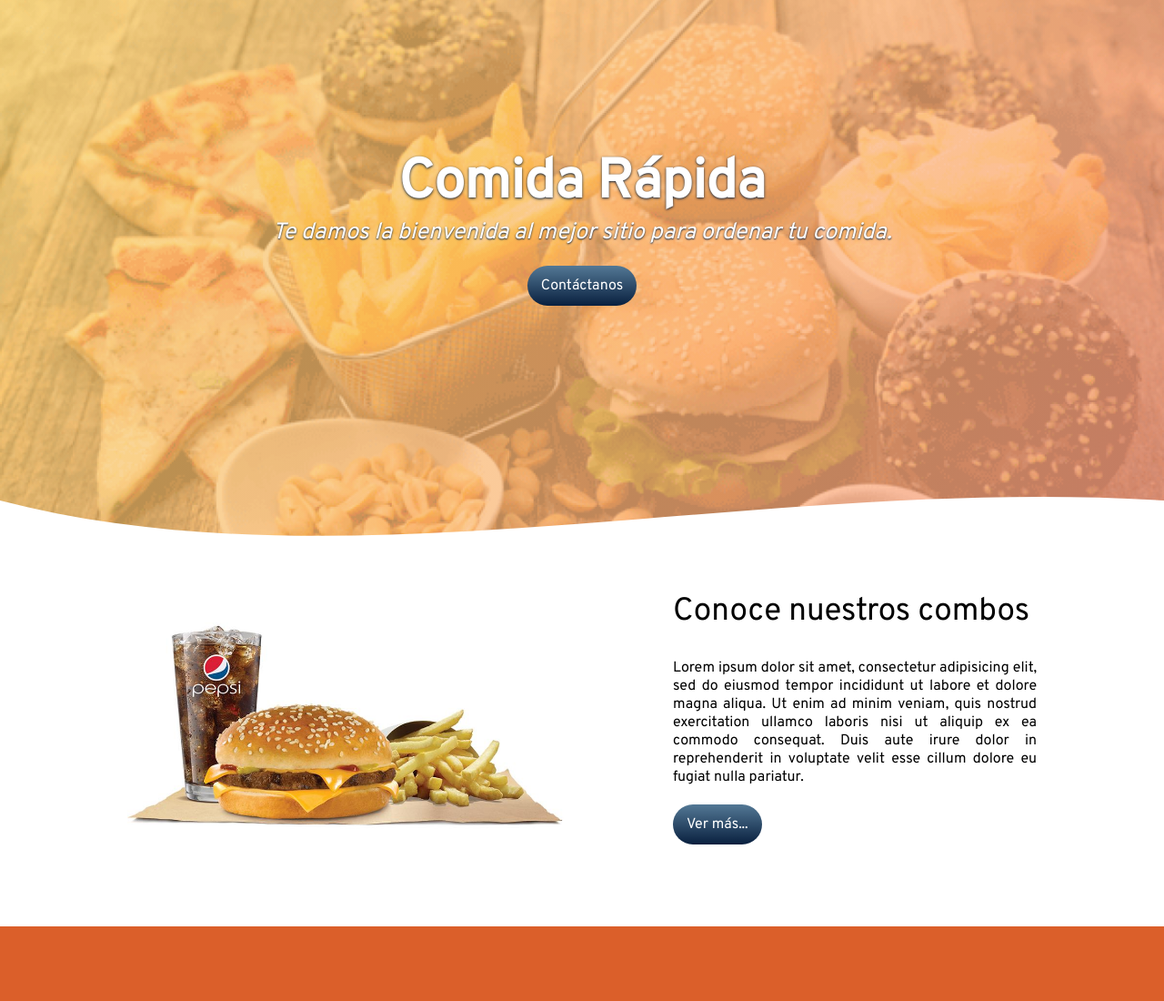
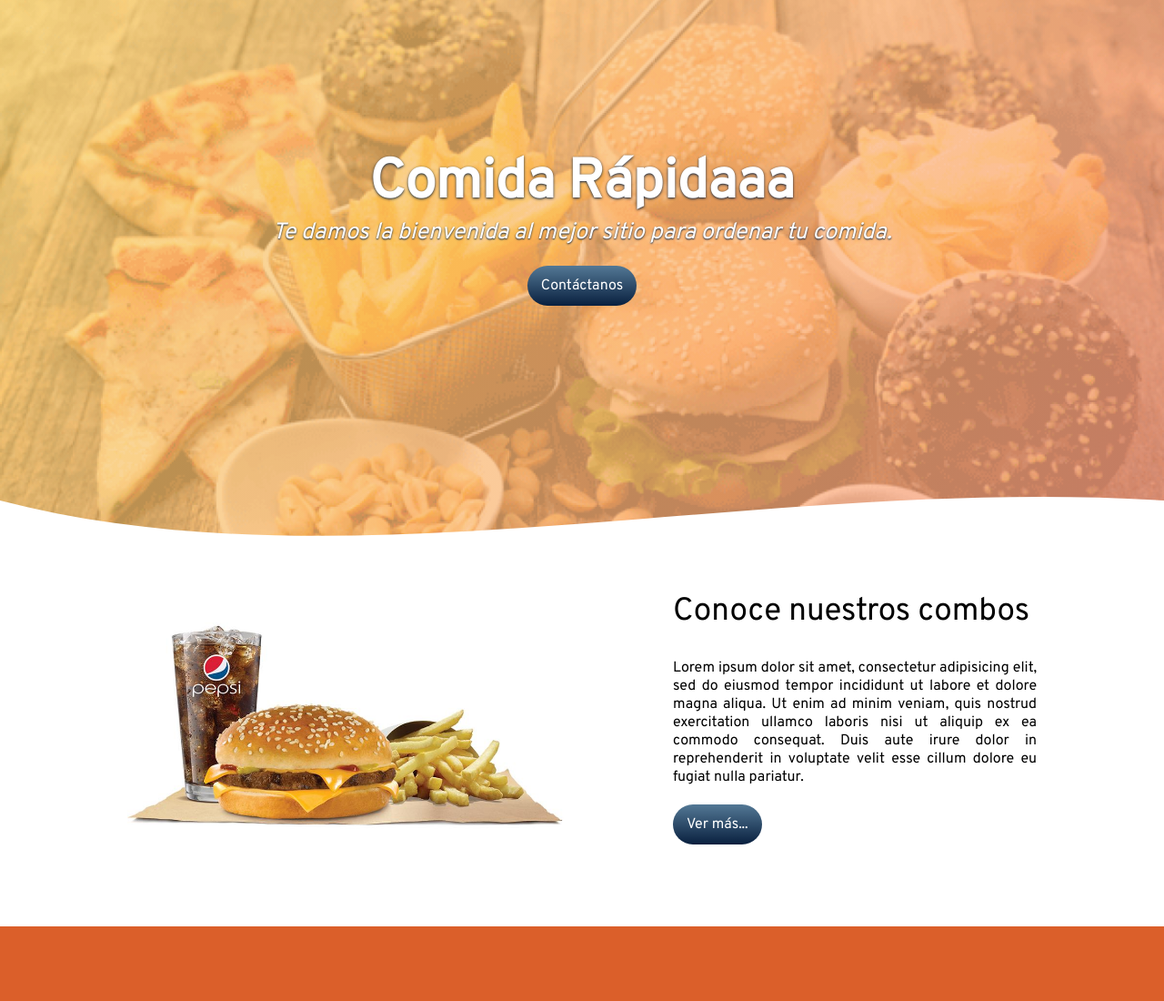
Before and after one commit to Zepeda10/LandingPage, a plain HTML site: page index.html in a window 1280 px wide. Shown: the top 1100 px of the page at 91% size. Drawn offline with Linux system fonts and the light colour scheme.

Commit message:
Update index.html

```diff
--- a/index.html
+++ b/index.html
@@ -14,7 +14,7 @@ scalable=yes">
 <body>
 	<header class="cabecera">
 		<div class="texto-cabecera">
-			<h1>Comida Rápida</h1>
+			<h1>Comida Rápidaaa</h1>
 			<p>Te damos la bienvenida al mejor sitio para ordenar tu comida.</p>
 			<a href="#contacto">Contáctanos</a>
 		</div>
```
